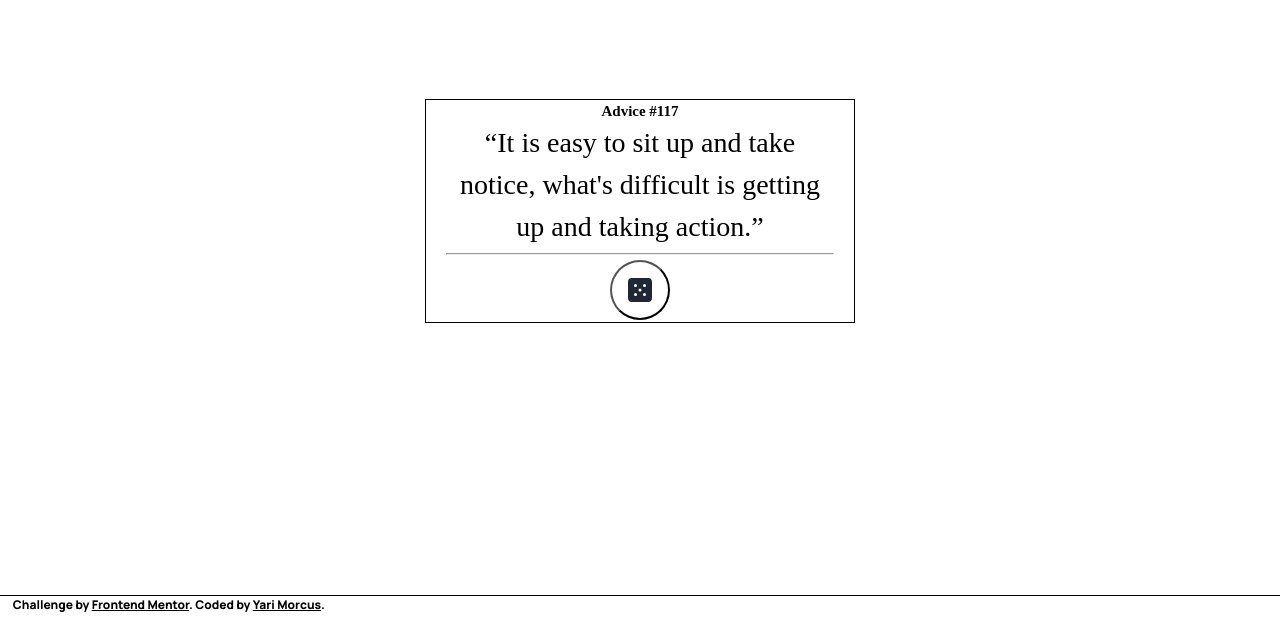
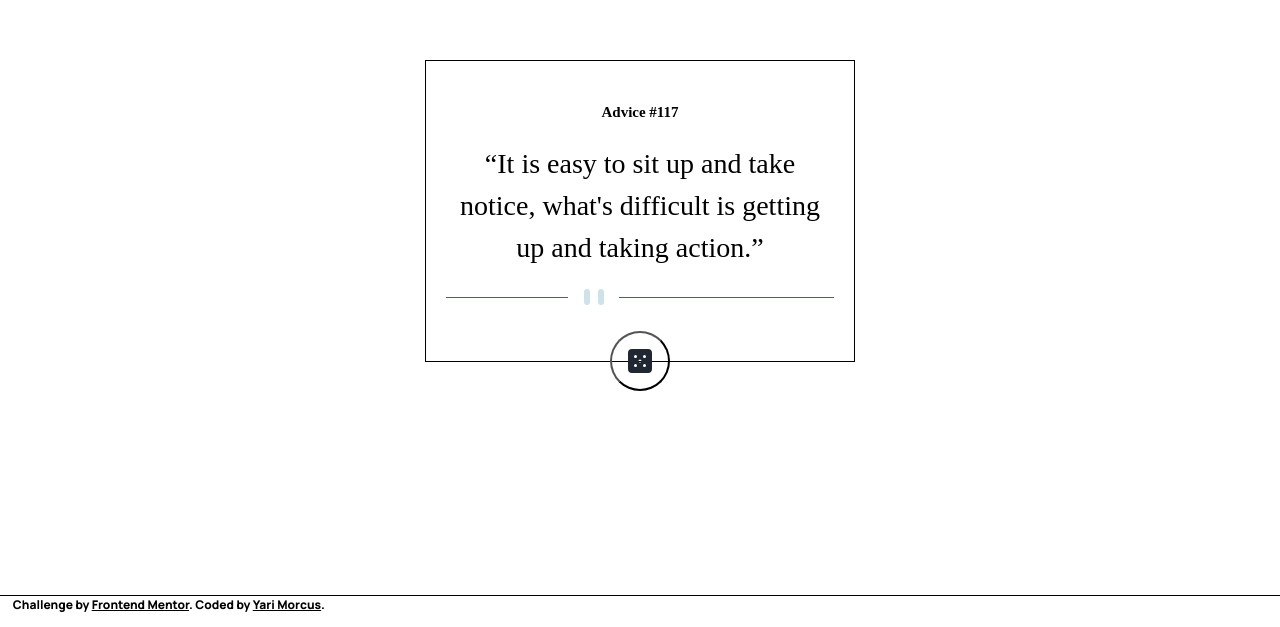
Before and after one commit to YariMorcus/advice-generator-app, a website built with Parcel: page src/index.html in a window 1280 px wide. Shown: the part 173-800 px from the top of the page. Built offline with nearby package versions, Linux system fonts and the light colour scheme.

Commit message:
Add alignment and positioning

```diff
--- a/src/scss/components/_advice-generator.scss
+++ b/src/scss/components/_advice-generator.scss
@@ -6,25 +6,40 @@
 @use '../abstracts/variables' as v;
 
 .advice {
+  position: relative;
   border: 1px solid;
   margin: 2rem auto;
+  padding: 4rem 2rem 0;
   max-width: 26rem;
   text-align: center;
-  padding: 0 2rem;
 
   &__title {
+    margin-bottom: 2rem;
     font-size: 1.5rem;
   }
 
   &__quote {
+    display: block;
+    margin-bottom: 2rem;
     font-size: t.$font-size-quote;
   }
 
+  &__divider {
+    margin-bottom: 5.6rem;
+    height: 1.6rem;
+    background: url('../img/pattern-divider-mobile.svg');
+    border: none;
+  }
+
   &__dice-btn {
-    background: no-repeat center url('../img/icon-dice.svg');
+    position: absolute;
+    bottom: -3rem;
+    left: 50%;
     width: 6rem;
     height: 6rem;
+    background: no-repeat center url('../img/icon-dice.svg');
     border-radius: 3rem;
+    transform: translateX(-50%);
   }
 
   @include m.breakpoint-sm() {
```
